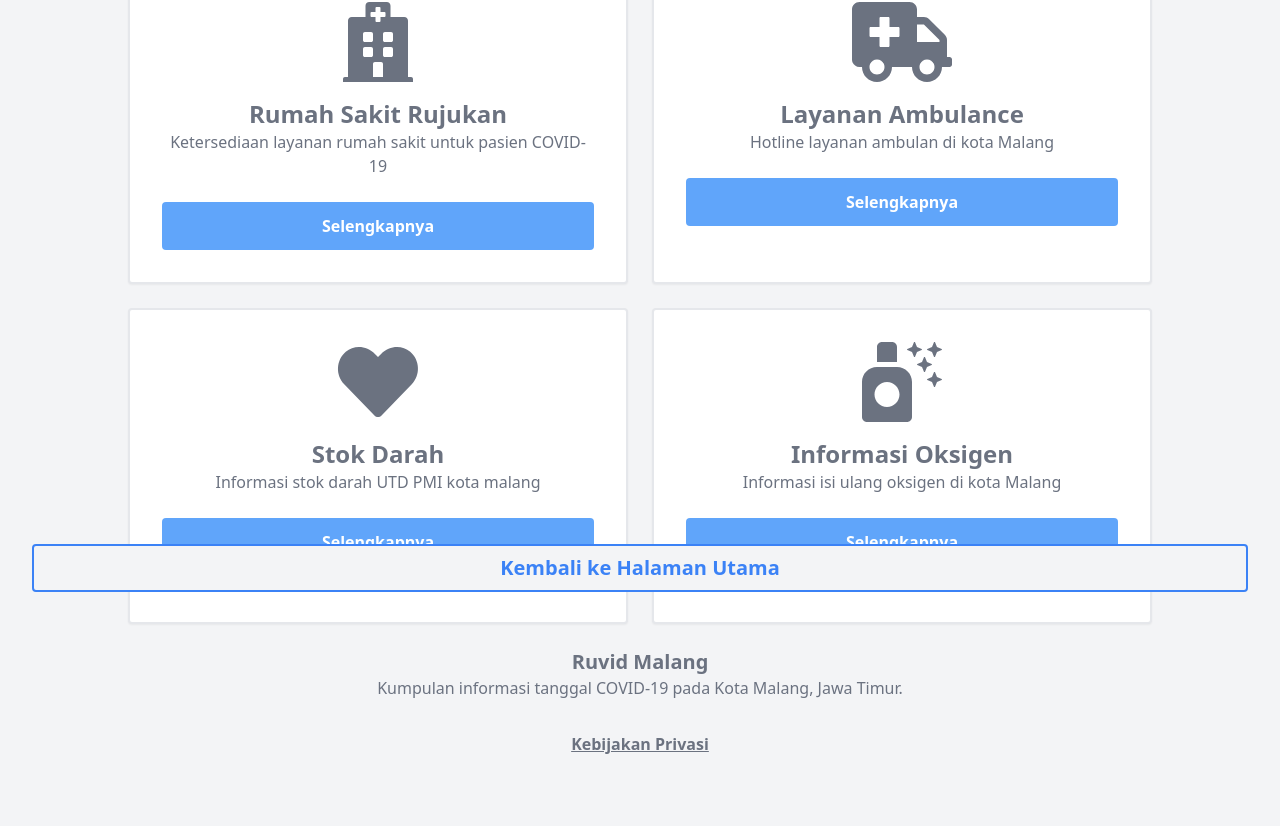
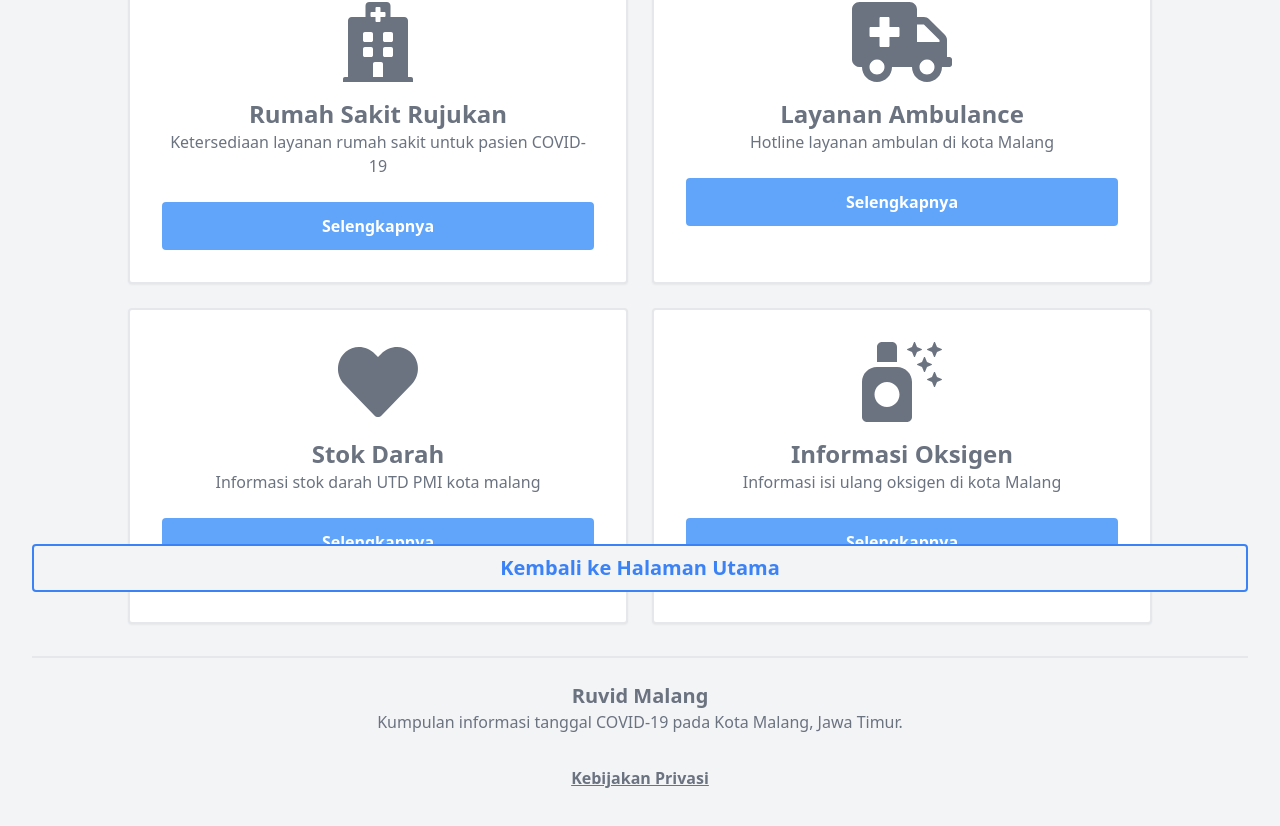
Before and after one commit to fazaio/ruvid-malang, a Vue app in the folder frontend/: page / in a window 1280 px wide. Shown: the part 192-1018 px from the top of the page. Built offline with nearby package versions, Linux system fonts and the light colour scheme.

Commit message:
chore: add top border to the footer

```diff
--- a/frontend/src/components/footer.vue
+++ b/frontend/src/components/footer.vue
@@ -1,6 +1,6 @@
 <template>
-  <footer id="footer" class="px-8 pb-20 pt-t8">
-    <div class="grid-rows-1 gap-8 md:grid-cols-1">
+  <footer id="footer" class="px-8 pb-8 pt-8">
+    <div class="border-t-2 border-gray-200 grid-rows-1 gap-8 md:grid-cols-1">
     <div id="tentang-aplikasi" class="text-center flex-col mt-4 py-2">
       <b class="text-xl">Ruvid Malang</b><br />
       Kumpulan informasi tanggal COVID-19 pada Kota Malang, Jawa Timur.
```
